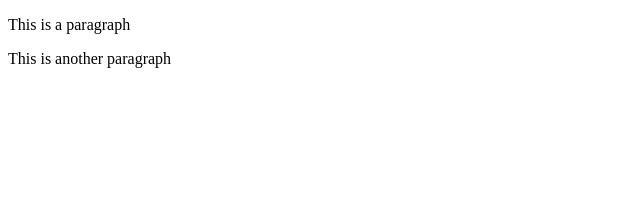
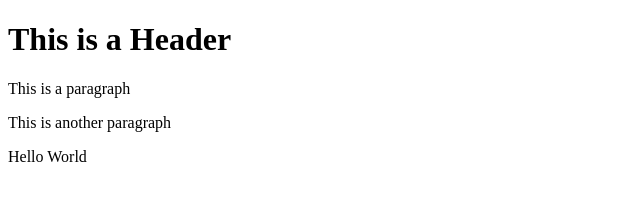
Before and after one commit to msahmed646/git-test, a website: page index.html in a window 1280 px wide. Shown: the whole page, without its empty margins (0-640 px from the left). Drawn offline with Linux system fonts and the light colour scheme.

Commit message:
using NPM

```diff
--- a/index.html
+++ b/index.html
@@ -5,7 +5,9 @@
     <title>Document</title>
 </head>
 <body>
+    <h1>This is a Header</h1>
     <p>This is a paragraph </p>
     <p>This is another paragraph</p>
+    <p>Hello World</p>
 </body>
 </html>
```
Also changed, not shown: package.json (added, +24 -0 lines), 2 other files.
